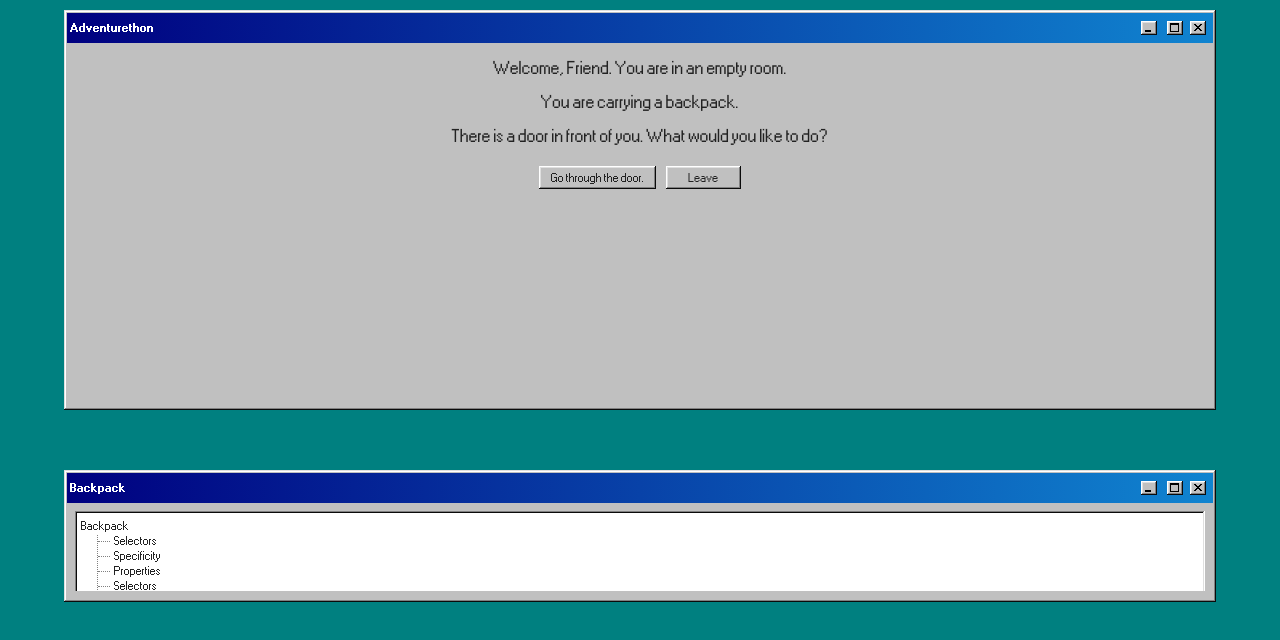
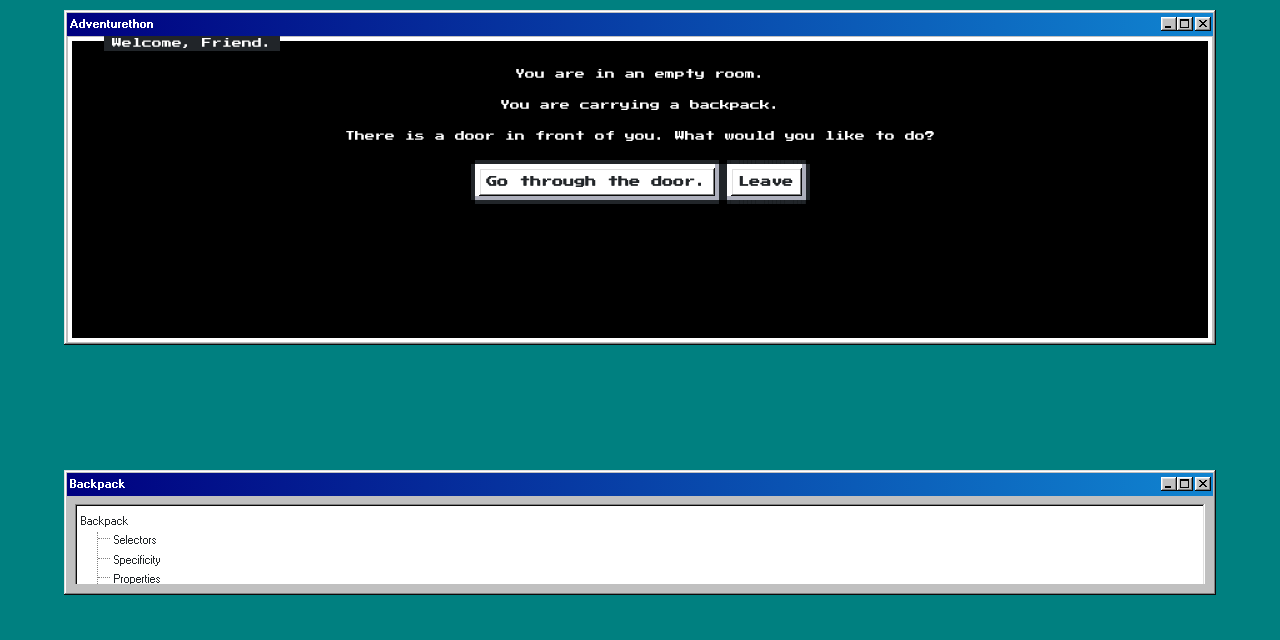
Before and after one commit to brittanyfenney/adventurethon, a React (Create React App) app: page /entry in a window 1280 px wide. Shown: the top 640 px of the page. Built offline with nearby package versions, Linux system fonts and the light colour scheme.

Commit message:
added nes styles

```diff
--- a/package.json
+++ b/package.json
@@ -8,6 +8,7 @@
     "@testing-library/react": "^11.2.5",
     "@testing-library/user-event": "^12.8.3",
     "axios": "^0.21.1",
+    "nes.css": "^2.3.0",
     "react": "^17.0.1",
     "react-dom": "^17.0.1",
     "react-redux": "^7.2.2",
--- a/public/index.html
+++ b/public/index.html
@@ -3,6 +3,10 @@
   <head>
     <meta charset="utf-8" />
     <link rel="icon" href="%PUBLIC_URL%/favicon.ico" />
+    <link rel="preconnect" href="https://fonts.gstatic.com">
+<link href="https://fonts.googleapis.com/css2?family=Press+Start+2P&display=swap" rel="stylesheet">
+<link rel="preconnect" href="https://fonts.gstatic.com">
+<link href="https://fonts.googleapis.com/css2?family=VT323&display=swap" rel="stylesheet">
     <meta name="viewport" content="width=device-width, initial-scale=1" />
     <meta name="theme-color" content="#000000" />
     <meta name="description" content="Web site created using create-react-app" />
--- a/src/components/Entry.js
+++ b/src/components/Entry.js
@@ -1,19 +1,23 @@
 import React from "react";
 import { Link } from "react-router-dom"
-import "98.css";
+// import "98.css";
 import "../index.css";
 import {useSelector} from 'react-redux'
+import "nes.css/css/nes.min.css"
 
 export function Entry() {
   const user = useSelector(state => state.user)
   return (
 
-    <div className="entry-window">
-      <p>Welcome, {user.name}. You are in an empty room.</p>
+    <div class="nes-container is-dark with-title" id="entry-window">
+      <p class="title">Welcome, {user.name}. </p>
+      <p>You are in an empty room.</p>
       <p>You are carrying a backpack.</p>
       <p>There is a door in front of you. What would you like to do?</p>
-      <Link to="/room/1"><button>Go through the door.</button></Link>
-      <Link to="/"><button>Leave</button></Link>
+      <Link to="/room/1"><button class="nes-btn">Go through the door.</button></Link>
+      <Link to="/"><button class="nes-btn">Leave</button></Link>
+
+
     </div>
   );
 }
--- /dev/null
+++ b/src/components/Item.js
@@ -0,0 +1,40 @@
+import React, { useState } from "react";
+import { useSelector, useDispatch } from "react-redux";
+import { addItem } from "../store/";
+
+export function Item(props) {
+
+  const onClick = () => {
+    setNewItem(false);
+  }
+  const dispatch = useDispatch();
+  const [newItem, setNewItem] = useState(false);
+  const inventory = useSelector((state) => state.inventory);
+
+  const room = props.room;
+  const togglePlayer = props.togglePlayer;
+
+  if (room.item.id) {
+    let id = room.item.id;
+
+    if (!(id in inventory)) {
+      console.log(`Adding ${room.item.name} to inventory!`);
+      let item = {};
+      item[id] = room.item;
+      dispatch(addItem(item));
+      setNewItem(true);
+
+      if (id === 1) {
+        dispatch(togglePlayer());
+      }
+    } else if (newItem === true) {
+      // setNewItem(false);
+    }
+  }
+  return (
+    <div className={newItem ? "nes-container" : "hide"} id="new-item-alert">
+      <p>`You found a {room.item.name}!`</p>
+      <button type="button" className="nes-btn" onClick={onClick}>Okay!</button>
+    </div>
+  );
+}
--- a/src/components/Room.js
+++ b/src/components/Room.js
@@ -1,63 +1,43 @@
 import React from "react";
 import { Link } from "react-router-dom";
-// import "98.css";
 import "../index.css";
-import { useSelector, useDispatch } from "react-redux";
-import { addItem } from "../store/";
+import { useSelector } from "react-redux";
+import { Item } from './Item'
 
 export function Room(props) {
-  const dispatch = useDispatch();
   const room = useSelector((state) => state.rooms[props.match.params.id]);
-  const inventory = useSelector((state) => state.inventory);
   const togglePlayer = props.togglePlayer
 
-  let foundNewItem = false
-  console.log("Room props: ",props);
-  console.log("Current Room: ",room);
-  console.log("Current Inventory: ", inventory);
-
-  if (room.item.id) {
-    let id = room.item.id;
-    if (!(room.item.id in inventory)) {
-      console.log(`Adding ${room.item.name} to inventory!`);
-      let item = {};
-      item[id] = room.item;
-      dispatch(addItem(item));
-      alert(`You found a ${room.item.name}!`)
-
-      if (id === 1) {
-        dispatch(togglePlayer())
-      }
-    }
-  }
+  // console.log("Room props: ",props);
+  // console.log("Current Room: ",room);
 
   if (room.name) {
     return (
-      <div className="room-window">
+      <div className="nes-container is-dark with-title" id="room-window">
         <div>
+
         <p>You are in the {room.name}.</p>
-        {foundNewItem && <p>You found a {room.item.name}.</p>}
         <p>What would you like to do?</p>
-        <div className="items"></div>
+
         <div className="direction-buttons">
           {room.directions.east && (
             <Link to={`/room/${room.directions.east}`}>
-              <button>Go East.</button>
+              <button class="nes-btn">Go East.</button>
             </Link>
           )}
           {room.directions.west && (
             <Link to={`/room/${room.directions.west}`}>
-              <button>Go West.</button>
+              <button class="nes-btn">Go West.</button>
             </Link>
           )}
           {room.directions.north && (
             <Link to={`/room/${room.directions.north}`}>
-              <button>Go North.</button>
+              <button class="nes-btn">Go North.</button>
             </Link>
           )}
           {room.directions.south && (
             <Link to={`/room/${room.directions.south}`}>
-              <button>Go South.</button>
+              <button class="nes-btn">Go South.</button>
             </Link>
           )}
         </div>
@@ -65,6 +45,8 @@ export function Room(props) {
         {/* <div className="toggle-bp">
           <button>Open Backpack</button>
         </div> */}
+        <Item room={room} togglePlayer={togglePlayer} />
+
       </div>
     );
   } else {
--- a/src/index.css
+++ b/src/index.css
@@ -4,9 +4,18 @@ html, body, div.root { width:100vw; height:100vh; margin:0; padding:0 }
   box-sizing: border-box;
 }
 
-body {
+#entry-window {
 font-family: 'Press Start 2P', cursive;
+/* font-family: 'VT323', monospace; */
   text-align: center;
+  background-color: black;
+  margin:1px;
+  height: 100%
+
+}
+
+#entry-window p {
+  font-size: 10px;
 }
 
 p {
@@ -28,17 +37,18 @@ button {
 
 #main-window {
   width: 90%;
-  height: 50%;
+  height: 335px;
   position: absolute;
   top: 10px;
   margin-left: 5%;
   margin-right: 5%;
+
 }
-
+/*
 code {
   font-family: source-code-pro, Menlo, Monaco, Consolas, 'Courier New',
     monospace;
-}
+} */
 
 input {
   font-size: 16px;
@@ -66,6 +76,16 @@ input {
   margin-right: 5%;
 }
 
+#player-container button:focus {
+  --button-highlight: #ffffff;
+  --button-face: #dfdfdf;
+  --button-shadow: #808080;
+  outline: 1px dotted #000000;
+  outline-offset: -4px;
+
+}
+
+
 #backpack-container {
   width: 90%;
   height: 20%;
@@ -87,13 +107,49 @@ height: 80px;
   display: none
 }
 
-.room-window {
+#room-window {
   height: 100%;
   display: flex;
   flex-direction: column;
   justify-content: space-between;
+  font-family: 'Press Start 2P', cursive;
+/* font-family: 'VT323', monospace; */
+  text-align: center;
+  background-color: black;
+  margin:1px;
+
 }
 
+#room-window p {
+  font-size: 12px;
+}
+
+#room-window button:focus {
+  outline: 1px dotted;
+  outline: 5px auto -webkit-focus-ring-color;
+}
+
+#room-window button,
+[type="button"],
+[type="reset"],
+[type="submit"] {
+  -webkit-appearance: button;
+}
+
+
 #routes-container {
-  height: 85%;
+  height: 305px;
+
+  width: 100%;
+  margin: 0px;
+  padding: 0px
 }
+
+#new-item-alert {
+  position: absolute;
+  top: 50px;
+  left: 50px;
+  right: 50px;
+  background-color: white;
+  color: black;
+}
--- a/src/routes.js
+++ b/src/routes.js
@@ -1,6 +1,7 @@
 import React from "react";
 import { Route, Switch } from "react-router-dom";
 import { SignUp, Player, Window, Entry, Room } from "./components";
+
 
 export default function Routes(props) {
   console.log("ROUTE PROPS =>", props)
```
Also changed, not shown: src/App.js (+7 -10 lines), src/components/Controls.js (+6 -11 lines), 1 other file (tests, documents, lock files or other folders).
